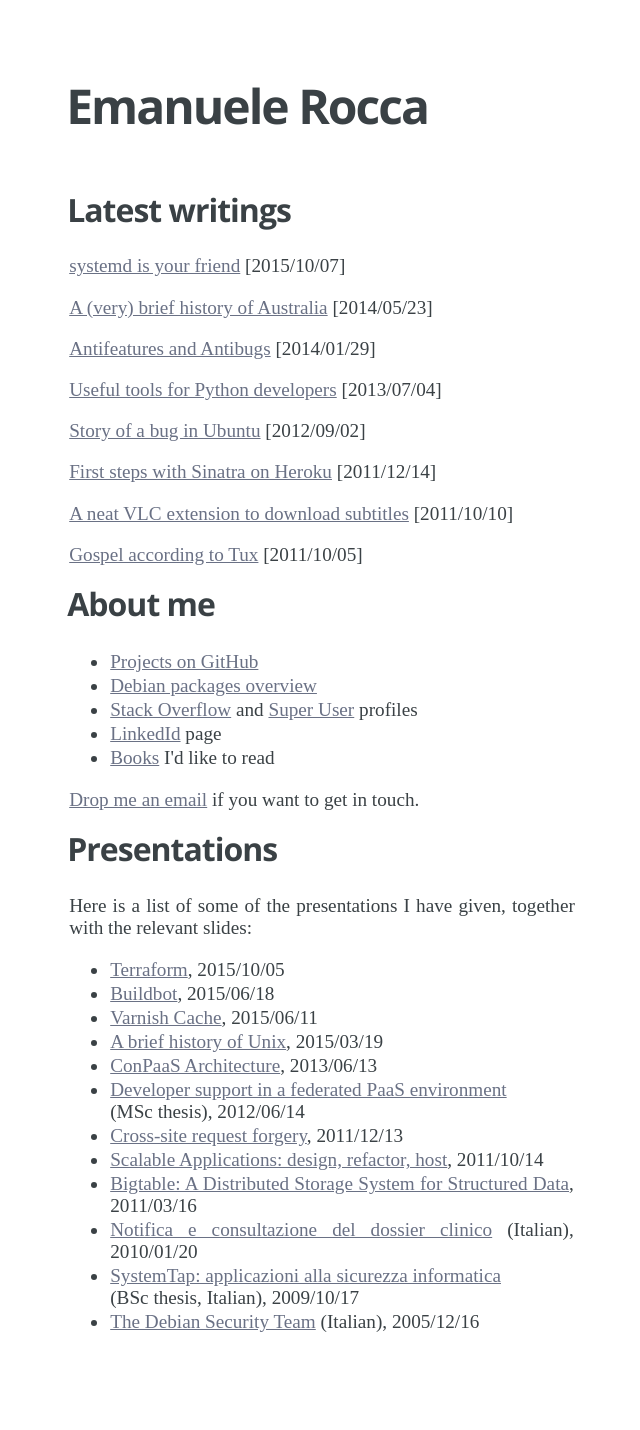
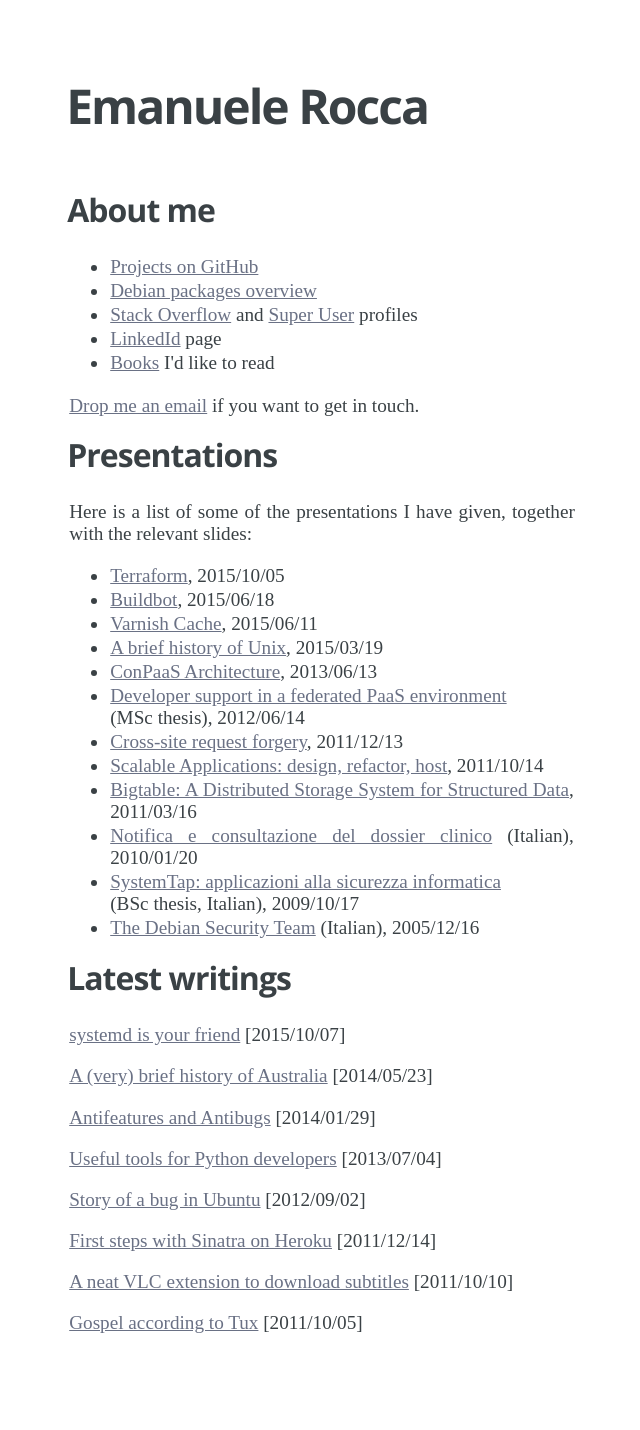
Before and after one commit to ema/website, a Jekyll site: the page built from index.html, in a window 1280 px wide. Shown: the whole page, without its empty margins (318-958 px from the left). Built offline with Jekyll 4.4.1, drawn with Linux system fonts in a browser that asks for light colours; some web fonts are replaced.

Commit message:
Move writings to the bottom

```diff
--- a/index.html
+++ b/index.html
@@ -3,13 +3,6 @@ layout: default
 title: homepage
 page_name: homepage
 ---
-
-<div id="writings">
-  <h2>Latest writings</h2>
-  {% for post in site.posts limit: 10 %}
-    <p class="postlink"><a href="{{ site.url }}{{ post.url }}">{{ post.title }}</a> [{{ post.date | date:'%Y/%m/%d' }}]</p>
-  {% endfor %}
-</div>
 
 <div id="about">
     <h2>About me</h2>
@@ -48,3 +41,10 @@ page_name: homepage
     <li><a href="slides/debian_security_team.pdf">The Debian Security Team</a> (Italian), 2005/12/16 </li>
     </ul>
 </div>
+
+<div id="writings">
+  <h2>Latest writings</h2>
+  {% for post in site.posts limit: 10 %}
+    <p class="postlink"><a href="{{ site.url }}{{ post.url }}">{{ post.title }}</a> [{{ post.date | date:'%Y/%m/%d' }}]</p>
+  {% endfor %}
+</div>
```
